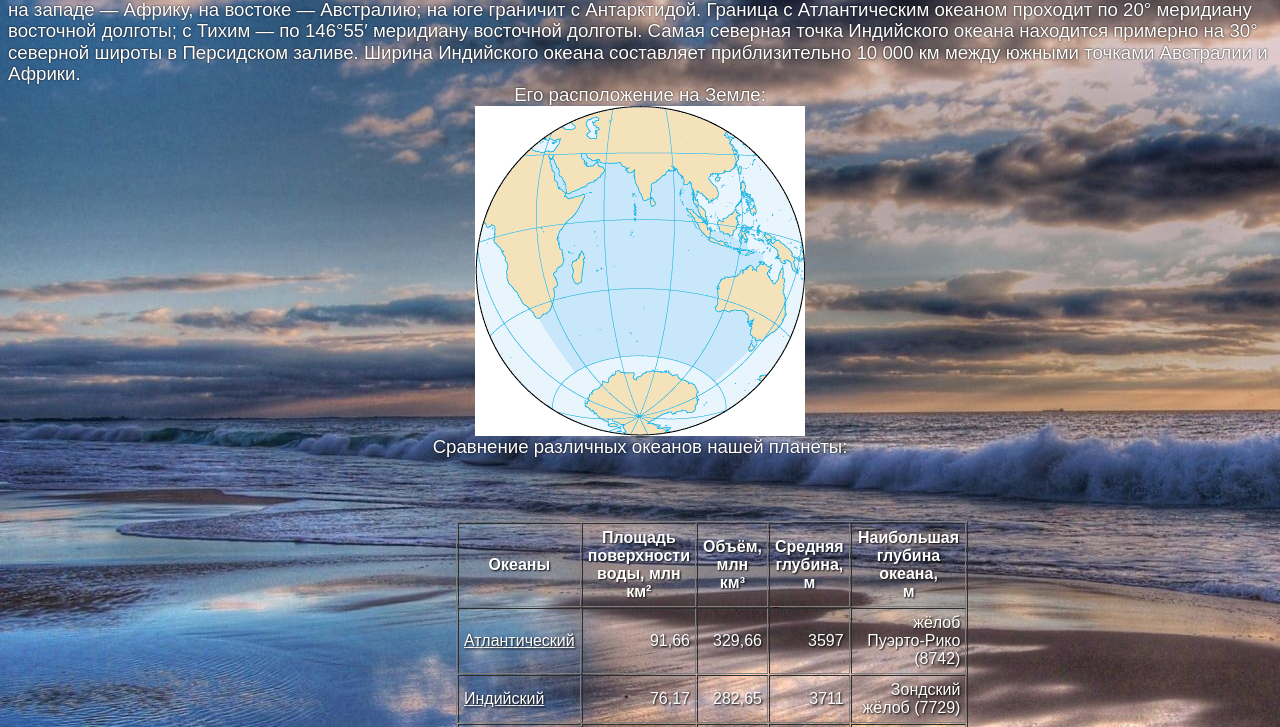
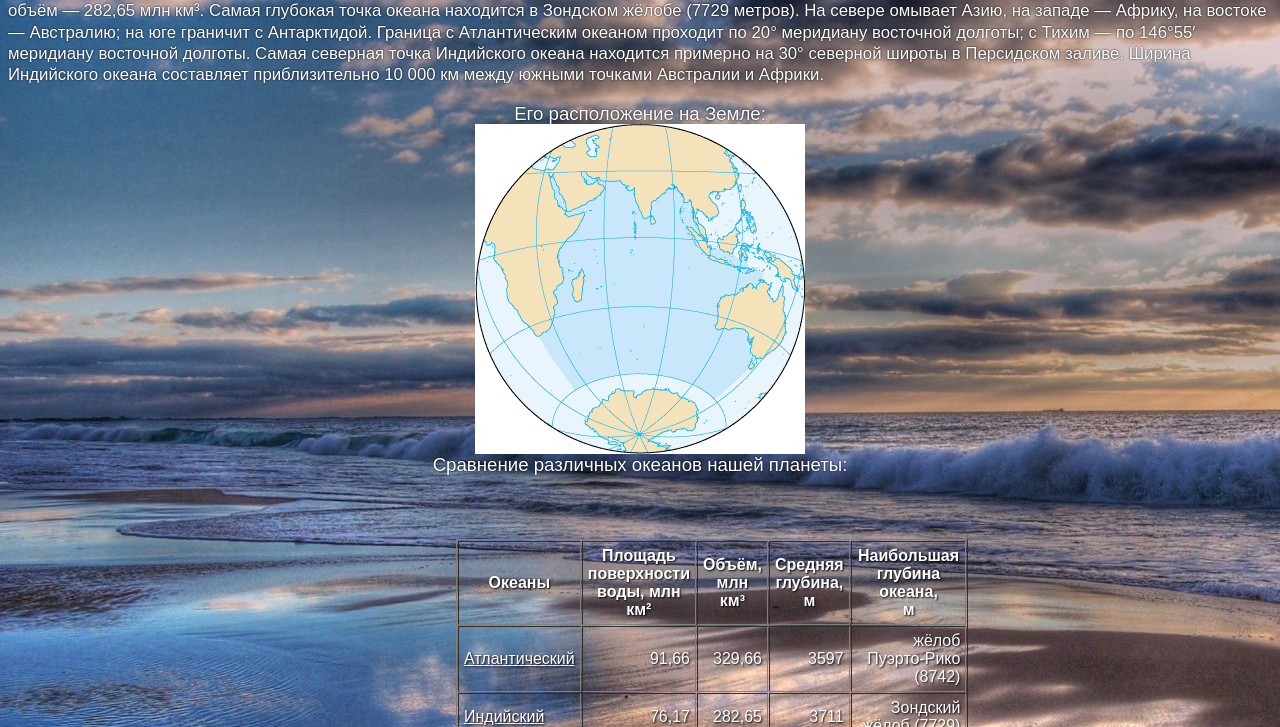
Before and after one commit to Chertkovski/Site, a plain HTML site: page Indian Ocean.html in a window 1280 px wide. Shown: the part 73-800 px from the top of the page. Drawn offline with Linux system fonts and the light colour scheme.

Commit message:
Update Indian Ocean.html

```diff
--- a/Indian Ocean.html
+++ b/Indian Ocean.html
@@ -3,6 +3,15 @@
 <head>
 <backround url="1.png">
 <style>
+  p {
+    font-family: Arial, Helvetica, sans-serif; /* Гарнитура шрифта основного текста */
+    font-size: 0.9em; /* Размер шрифта */
+   }
+   p::first-letter {
+    font-family: "Times New Roman", Times, serif; /* Гарнитура шрифта первой буквы */
+    font-size: 2em; /* Размер шрифта первого символа */
+    color: red; /* Красный цвет текста */
+   }
 body{background: url("2.jpg"); color: black; size:cover; font:14pt/16pt sans-serif; color:white; position:relative; z-index:-1; text-shadow: 0px 0px 2px black;}
 div{margin:5% 35% 55% 35%; position: fixed; text-shadow:1px 1px 2px black;}
 form{margin: 23% 45% 95% 48%; position:fixed;}
@@ -11,11 +20,11 @@ a{color:white;}
 <center>
 <big><b>Индийский океан</b></big>
 </center>
-Инди́йский океа́н — третий по площади и глубине океан Земли, составляющий около 20 % её водной поверхности.
+<p>Инди́йский океа́н — третий по площади и глубине океан Земли, составляющий около 20 % её водной поверхности.
 Его площадь — 76,174 миллионов км², объём — 282,65 млн км³. Самая глубокая точка океана находится в Зондском жёлобе (7729 метров).
 На севере омывает Азию, на западе — Африку, на востоке — Австралию; на юге граничит с Антарктидой. Граница с Атлантическим океаном
 проходит по 20° меридиану восточной долготы; с Тихим — по 146°55′ меридиану восточной долготы. Самая северная точка Индийского океана
-находится примерно на 30° северной широты в Персидском заливе. Ширина Индийского океана составляет приблизительно 10 000 км между южными точками Австралии и Африки.
+находится примерно на 30° северной широты в Персидском заливе. Ширина Индийского океана составляет приблизительно 10 000 км между южными точками Австралии и Африки.</p>
 <center>
 Его расположение на Земле:
 <br>
```
